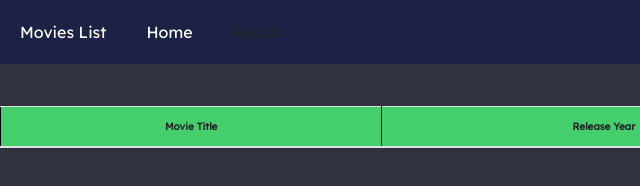
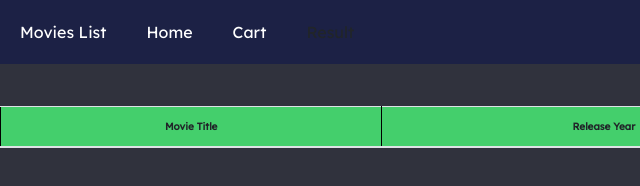
Before and after one commit to ddavidd-lim/Fabflix, a plain HTML site: page WebContent/single-star.html in a window 1280 px wide. Shown: the full height of the page, 0-640 px from the left. Drawn offline with nearby package versions, Linux system fonts and the light colour scheme; no server answers.

Commit message:
updated navigation

```diff
--- a/WebContent/single-star.html
+++ b/WebContent/single-star.html
@@ -27,6 +27,7 @@
         <ul id="navigation-ul">
             <li class="navigation-li"><a class="navigation-list" href="index.html">Movies List</a></li>
             <li class="navigation-li"><a class="navigation-list" href="main_page.html">Home</a></li>
+            <li class="navigation-li"><a class="navigation-list" href="cart.html">Cart</a></li>
             <li class="navigation-li"><a class="navigation-list last-search">Result</a></li>
         </ul>
     </nav>
```
Also changed, not shown: WebContent/single-movie.html (+0 -1 lines).
